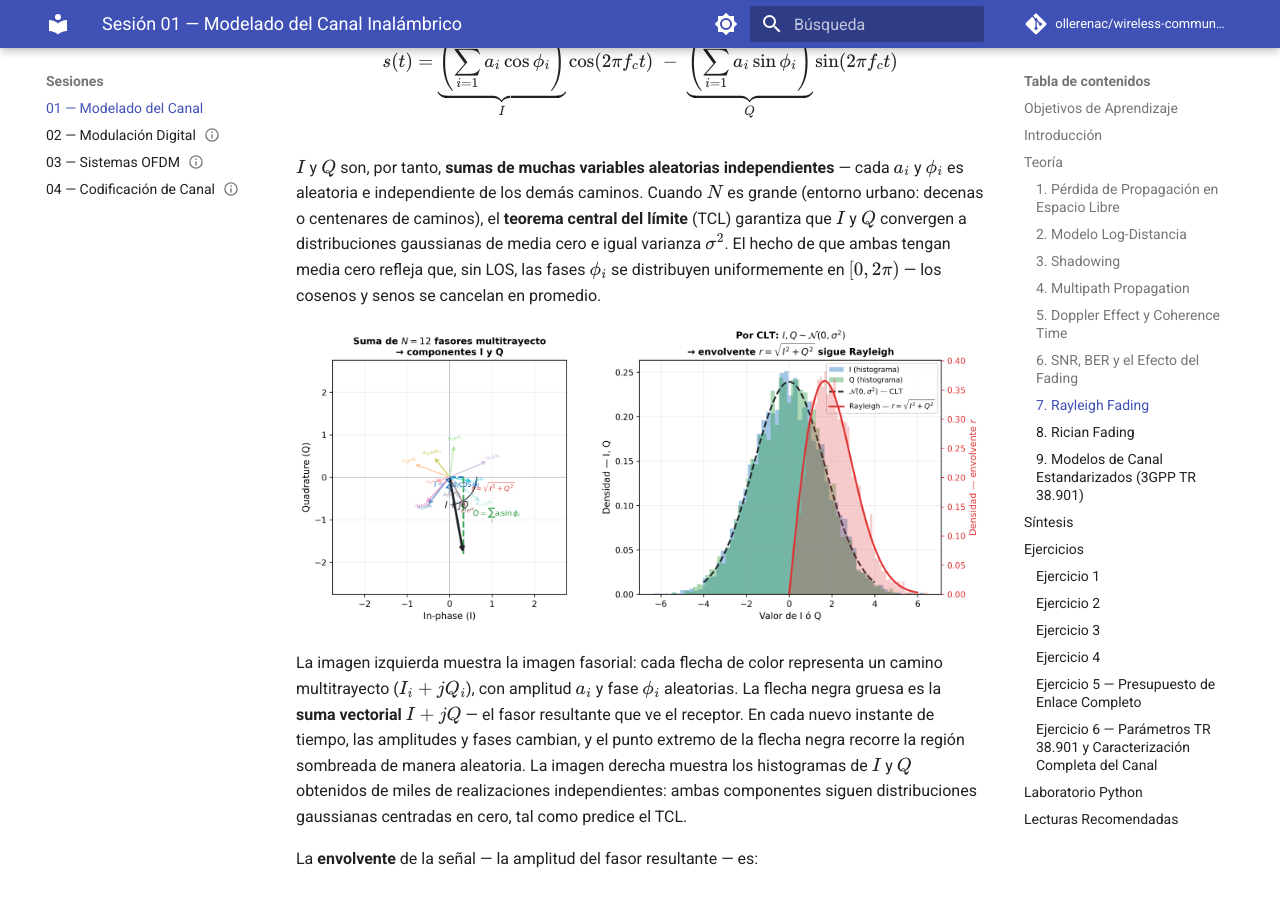
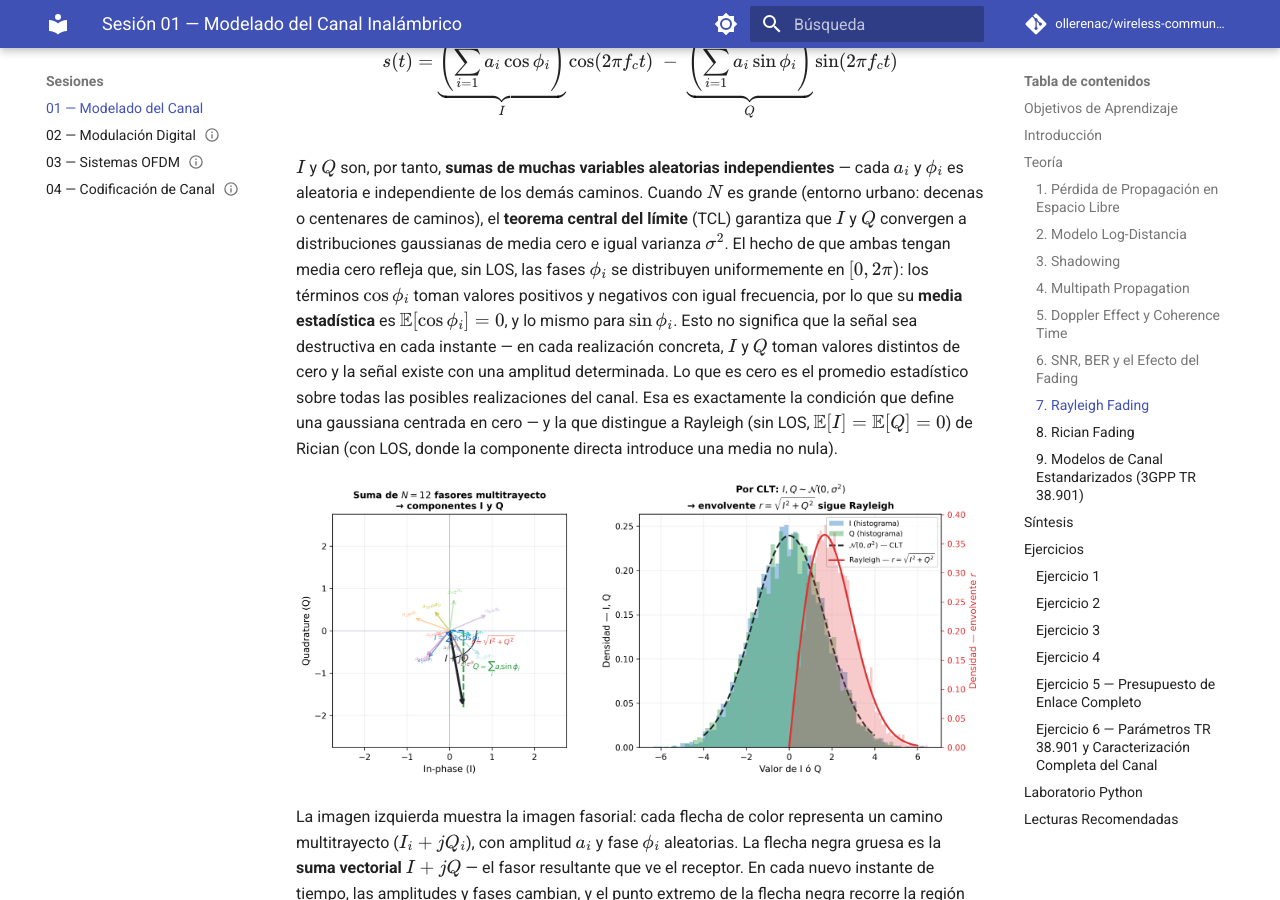
Before and after one commit to ollerenac/wireless-communication-systems, an MkDocs documentation site: the page built from docs/sessions/01-channel-modeling/index.md, in a window 1280 px wide and 900 px high, scrolled down 19974 px. Built offline with MkDocs 1.6.1 and Material for MkDocs 9.7.7, drawn with Linux system fonts in a browser that asks for light colours; comment, search, counter and statistics services are not loaded.

Commit message:
docs(session-01): clarify zero-mean I/Q — statistical average not destructive interference, bridge to Rician

```diff
--- a/docs/sessions/01-channel-modeling/index.md
+++ b/docs/sessions/01-channel-modeling/index.md
@@ -369,7 +369,7 @@ Cada camino aporta dos proyecciones: una sobre la portadora coseno ($I_i$) y otr
 
 $$s(t) = \underbrace{\left(\sum_{i=1}^N a_i \cos\phi_i\right)}_{I} \cos(2\pi f_c t) \;-\; \underbrace{\left(\sum_{i=1}^N a_i \sin\phi_i\right)}_{Q} \sin(2\pi f_c t)$$
 
-$I$ y $Q$ son, por tanto, **sumas de muchas variables aleatorias independientes** — cada $a_i$ y $\phi_i$ es aleatoria e independiente de los demás caminos. Cuando $N$ es grande (entorno urbano: decenas o centenares de caminos), el **teorema central del límite** (TCL) garantiza que $I$ y $Q$ convergen a distribuciones gaussianas de media cero e igual varianza $\sigma^2$. El hecho de que ambas tengan media cero refleja que, sin LOS, las fases $\phi_i$ se distribuyen uniformemente en $[0, 2\pi)$ — los cosenos y senos se cancelan en promedio.
+$I$ y $Q$ son, por tanto, **sumas de muchas variables aleatorias independientes** — cada $a_i$ y $\phi_i$ es aleatoria e independiente de los demás caminos. Cuando $N$ es grande (entorno urbano: decenas o centenares de caminos), el **teorema central del límite** (TCL) garantiza que $I$ y $Q$ convergen a distribuciones gaussianas de media cero e igual varianza $\sigma^2$. El hecho de que ambas tengan media cero refleja que, sin LOS, las fases $\phi_i$ se distribuyen uniformemente en $[0, 2\pi)$: los términos $\cos\phi_i$ toman valores positivos y negativos con igual frecuencia, por lo que su **media estadística** es $\mathbb{E}[\cos\phi_i] = 0$, y lo mismo para $\sin\phi_i$. Esto no significa que la señal sea destructiva en cada instante — en cada realización concreta, $I$ y $Q$ toman valores distintos de cero y la señal existe con una amplitud determinada. Lo que es cero es el promedio estadístico sobre todas las posibles realizaciones del canal. Esa es exactamente la condición que define una gaussiana centrada en cero — y la que distingue a Rayleigh (sin LOS, $\mathbb{E}[I] = \mathbb{E}[Q] = 0$) de Rician (con LOS, donde la componente directa introduce una media no nula).
 
 ![Derivación de Rayleigh: diagrama fasorial e histogramas I/Q](figures/rayleigh-derivation.png)
 
```
